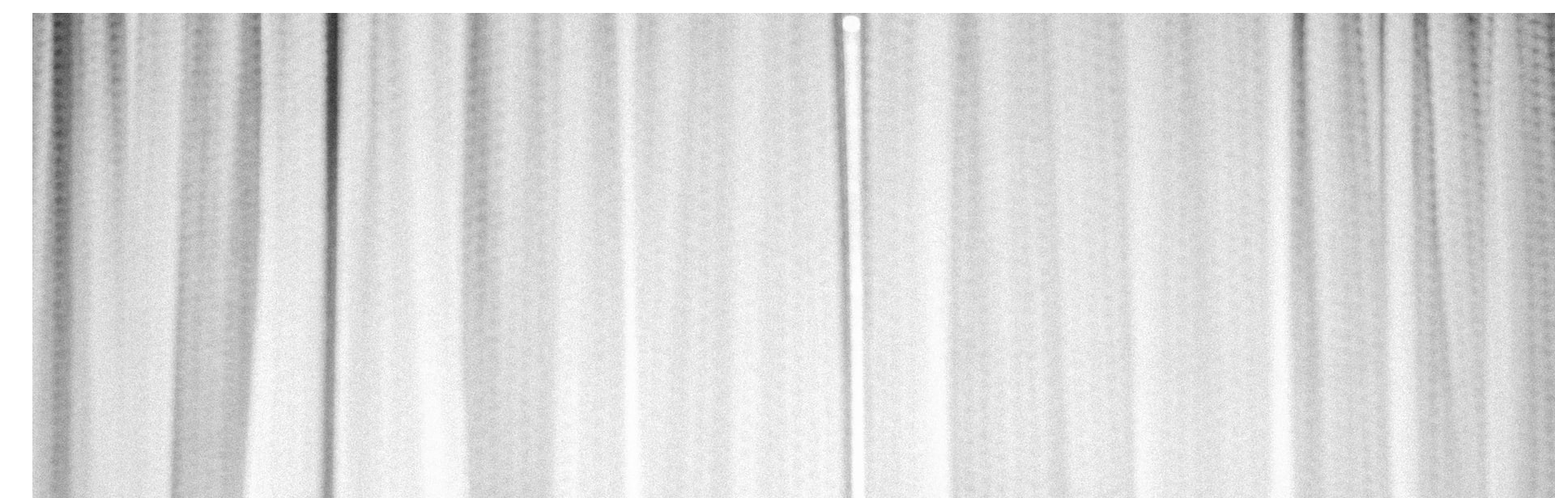
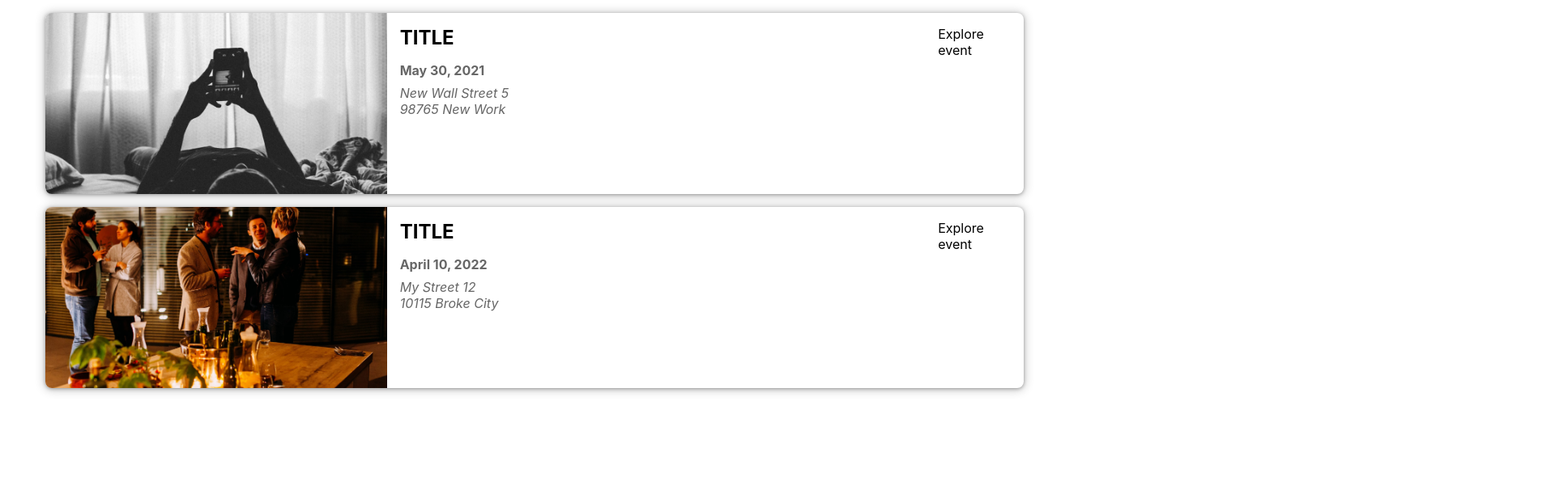
Before and after one commit to prajesh-ananthan/event-app, a Next.js app: page / in a window 1280 px wide. Shown: the top 616 px of the page at 81% size, 1920 px wide, since content can reach past the window. Built offline with nearby package versions, Linux system fonts and the light colour scheme.

Commit message:
Added CSS module

```diff
--- a/components/events/event-item.js
+++ b/components/events/event-item.js
@@ -1,4 +1,6 @@
 import Link from "next/link";
+import classes from "./event-item.module.css";
+
 function EventItem(props) {
 
   // Object destructuring
@@ -13,20 +15,20 @@
   const formattedAddress = location.replace(', ', '\n');
   const exploreLink = `/events/${id}`;
 
-  return <li>
+  return <li className={classes.item}>
     <img src={'/' + image} alt={title}/>
-    <div>
+    <div className={classes.content}>
       <div>
         <h2>TITLE</h2>
-        <div>
+        <div className={classes.date}>
           <time>{humanReadableDate}</time>
         </div>
-        <div>
+        <div className={classes.address}>
           <address>{formattedAddress}</address>
         </div>
       </div>
     </div>
-    <div>
+    <div className={classes.actions}>
       <Link href={exploreLink}>Explore event</Link>
     </div>
   </li>
--- /dev/null
+++ b/components/events/event-item.module.css
@@ -0,0 +1,103 @@
+.item {
+    box-shadow: 0 1px 4px rgba(0, 0, 0, 0.3), 0 1px 12px 2px rgba(0, 0, 0, 0.2);
+    border-radius: 8px;
+    overflow: hidden;
+    background-color: white;
+    margin: 1rem;
+    display: flex;
+    flex-direction: column;
+    gap: 1rem;
+}
+
+.item img {
+    width: 100%;
+    object-fit: cover;
+    height: 10rem;
+}
+
+.content {
+    width: 100%;
+    padding: 0 1rem;
+    text-align: center;
+}
+
+.content h2 {
+    margin: 0.5rem 0;
+}
+
+.date,
+.address {
+    display: flex;
+    gap: 0.5rem;
+    align-items: center;
+}
+
+.date svg,
+.address svg {
+    width: 1.25rem;
+    height: 1.25rem;
+    color: #666666;
+}
+
+.content time {
+    color: #666666;
+    font-weight: bold;
+}
+
+.content address {
+    margin: 0.5rem 0;
+    color: #666666;
+    white-space: pre;
+}
+
+.actions {
+    display: flex;
+    flex-direction: column;
+    padding: 1rem;
+}
+
+.actions a {
+    display: block;
+}
+
+.actions a span {
+    vertical-align: middle;
+}
+
+.icon {
+    margin-left: 0.5rem;
+    display: inline-flex;
+    justify-content: center;
+    align-items: center;
+}
+
+.icon svg {
+    width: 1.25rem;
+    height: 1.25rem;
+}
+
+@media (min-width: 768px) {
+    .item {
+        flex-direction: row;
+    }
+
+    .item img {
+        width: 40%;
+        height: 14rem;
+    }
+
+    .content {
+        width: 60%;
+        padding: 0;
+        text-align: left;
+    }
+
+    .content h2 {
+        margin: 1rem 0;
+    }
+
+    .actions {
+        flex-direction: row;
+        justify-content: flex-end;
+    }
+}
--- /dev/null
+++ b/components/events/event-list.module.css
@@ -0,0 +1,5 @@
+.list {
+    width: 90%;
+    max-width: 40rem;
+    margin: 5rem auto;
+}
```
